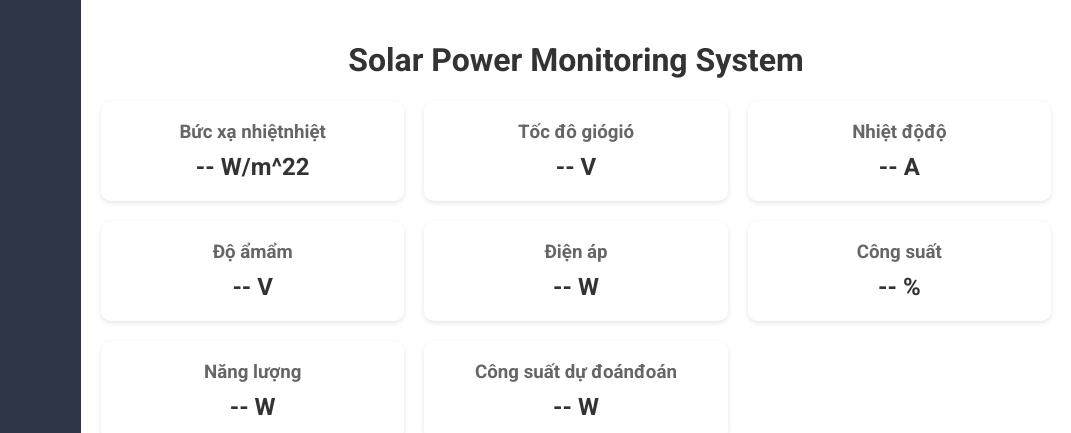
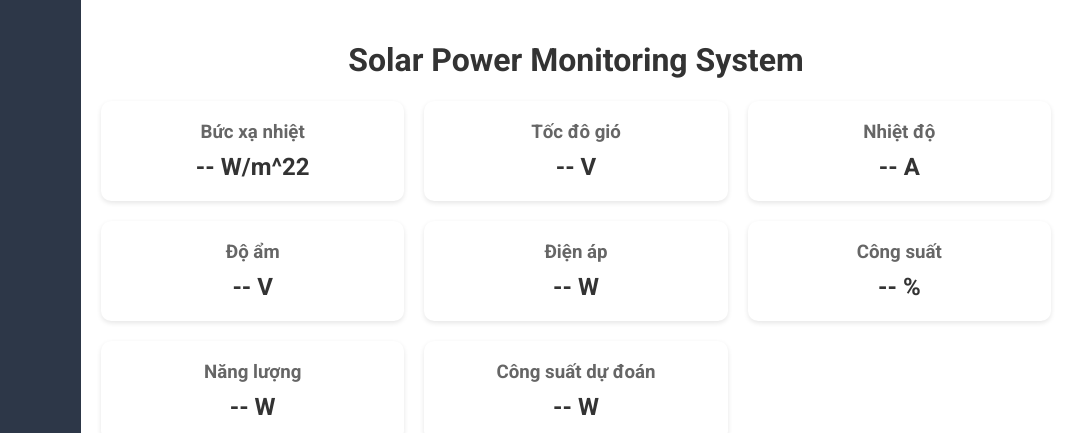
Before and after one commit to vanthaithinh06/AI-IoT-solutions-for-solar-power-systems, a plain HTML site: page hi.html in a window 1280 px wide. Shown: the top 433 px of the page, 209-1280 px from the left. Drawn offline with nearby package versions, Linux system fonts and the light colour scheme; no server answers; a script that the page names is missing.

Commit message:
Cập nhật giao diện web mới nhất

```diff
--- a/hi.html
+++ b/hi.html
@@ -33,22 +33,22 @@
 
         <div class="grid-container">
             <div class="data-box">
-                <h3>Bức xạ nhiệtnhiệt</h3>
+                <h3>Bức xạ nhiệt</h3>
                 <p id="radiationValue">-- W/m^22</p>
             </div>
 
             <div class="data-box">
-                <h3>Tốc đô giógió</h3>
+                <h3>Tốc đô gió</h3>
                 <p id="windSpeedValue">-- V</p>
             </div>
 
             <div class="data-box">
-                <h3>Nhiệt độđộ</h3>
+                <h3>Nhiệt độ</h3>
                 <p id="temperatureValue">-- A</p>
             </div>
 
             <div class="data-box">
-                <h3>Độ ẩmẩm</h3>
+                <h3>Độ ẩm</h3>
                 <p id="humidityValue">-- V</p>
             </div>
 
@@ -68,7 +68,7 @@
             </div>
 
             <div class="data-box">
-                <h3>Công suất dự đoánđoán</h3>
+                <h3>Công suất dự đoán</h3>
                 <p id="predictedPowerValue">-- W</p>
             </div>
         </div>
```
